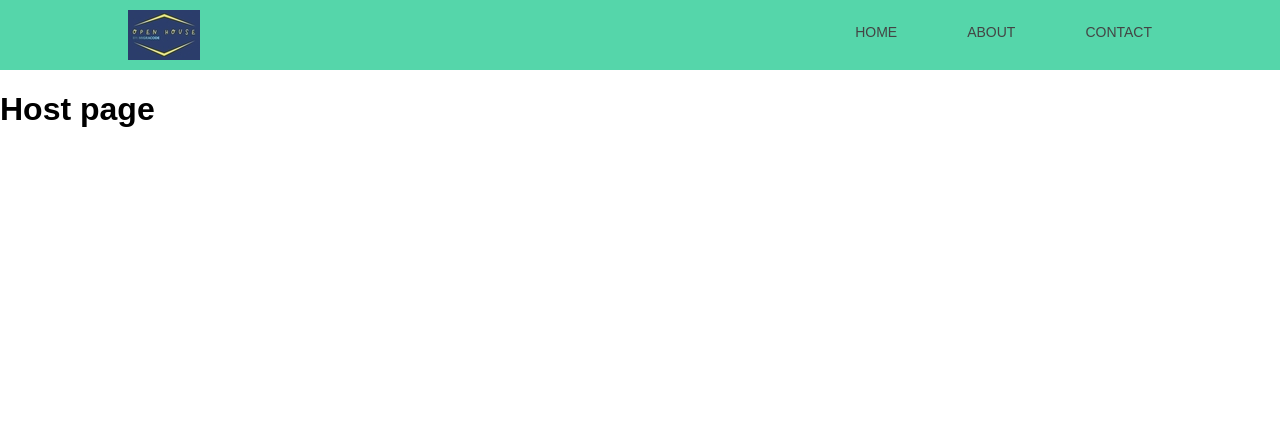
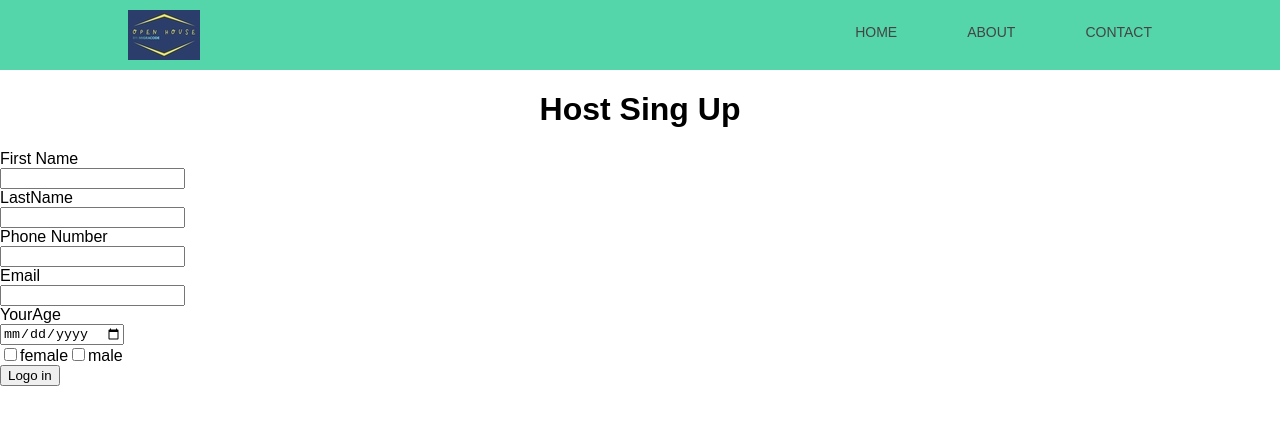
Before and after one commit to ABDO-ALT/open-houes, a React (Create React App) app: page /Host in a window 1280 px wide. Shown: the top 424 px of the page. Built offline with nearby package versions, Linux system fonts and the light colour scheme.

Commit message:
create form for Guest and Host

```diff
--- a/src/App.css
+++ b/src/App.css
@@ -1,6 +1,7 @@
 body {
   margin: 0;
   font-family: "work Sans", sans-serif;
+  background-image: url("");
   }
 
 .container {
@@ -110,3 +111,10 @@ nav a:hover::before {
   background-color: #55d6aa;
   color: rgb(73, 14, 14);
 }
+
+.titleOfHost{
+  text-align: center;
+}
+.titleOfGuest{
+  text-align: center;
+}
--- a/src/components/Guest.js
+++ b/src/components/Guest.js
@@ -1,10 +1,11 @@
 import React from "react";
 import "../App";
-
+import GuestForm from "./GuestForm";
 function Guest() {
   return (
     <div>
-      <h1>Guest page</h1>
+      <h1 className="titleOfGuest">Guest Sing Up</h1>
+      <GuestForm />
     </div>
   );
 }
--- /dev/null
+++ b/src/components/GuestForm.js
@@ -0,0 +1,35 @@
+import React from "react";
+import "../App";
+
+class GuestForm extends React.Component {
+  render() {
+    return (
+      <form>
+        <label>First Name</label>
+        <br />
+        <input type='text'></input>
+        <br />
+        <label>LastName</label>
+        <br />
+        <input type='text'></input>
+        <br />
+        <label>Phone Number</label>
+        <br />
+        <input type='phone'></input>
+        <br />
+        <label>Email</label>
+        <br />
+        <input type='email'></input>
+        <br />
+        <label> Your Age</label>
+        <br />
+        <input type='date'></input>
+        <br />
+        <input type="checkbox"/>female
+        <input type="checkbox"/>male <br/>
+        <button type='submit'> Logo in</button>
+      </form>
+    );
+  }
+}
+export default GuestForm;
--- a/src/components/Host.js
+++ b/src/components/Host.js
@@ -1,10 +1,12 @@
 import React from "react";
 import "../App";
+import HostForm from "./HostForm";
 
 function Host() {
   return (
     <div>
-      <h1>Host page</h1>
+      <h1 className="titleOfHost">Host Sing Up</h1>
+      <HostForm />
     </div>
   );
 }
--- /dev/null
+++ b/src/components/HostForm.js
@@ -0,0 +1,38 @@
+import React from "react";
+import "../App";
+
+class HostForm extends React.Component {
+  render() {
+    return (
+      <form>
+        <label>First Name</label>
+        <br />
+        <input type="text"></input>
+        <br />
+        <label>LastName</label>
+        <br />
+        <input type="text"></input>
+        <br />
+        <label>Phone Number</label>
+        <br />
+        <input type="phone"></input>
+        <br />
+        <label>Email</label>
+        <br />
+        <input type="email"></input>
+        <br />
+        <label> YourAge</label>
+        <br />
+        <input type="date"></input>
+        <br />
+        <input type="checkbox" />
+        female
+        <input type="checkbox" />
+        male
+        <br />
+        <button type="submit"> Logo in</button>
+      </form>
+    );
+  }
+}
+export default HostForm;
```
